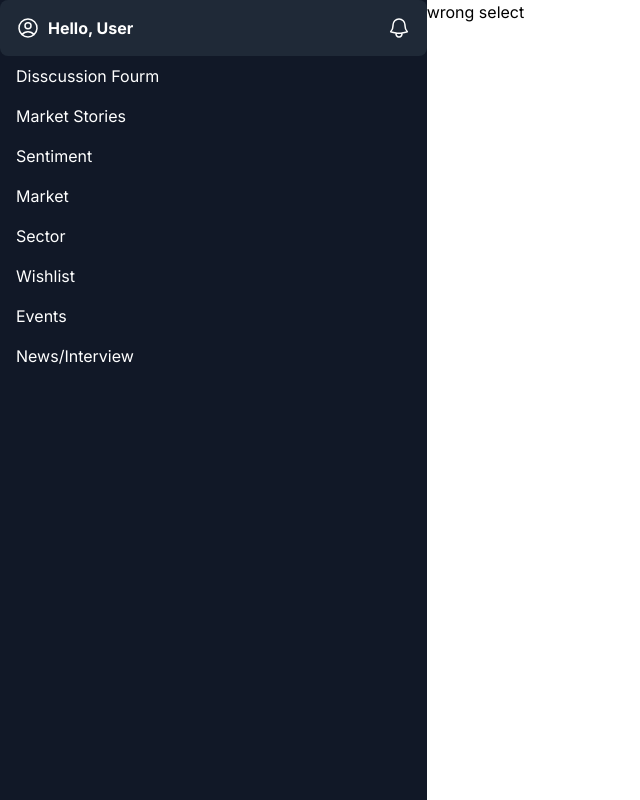
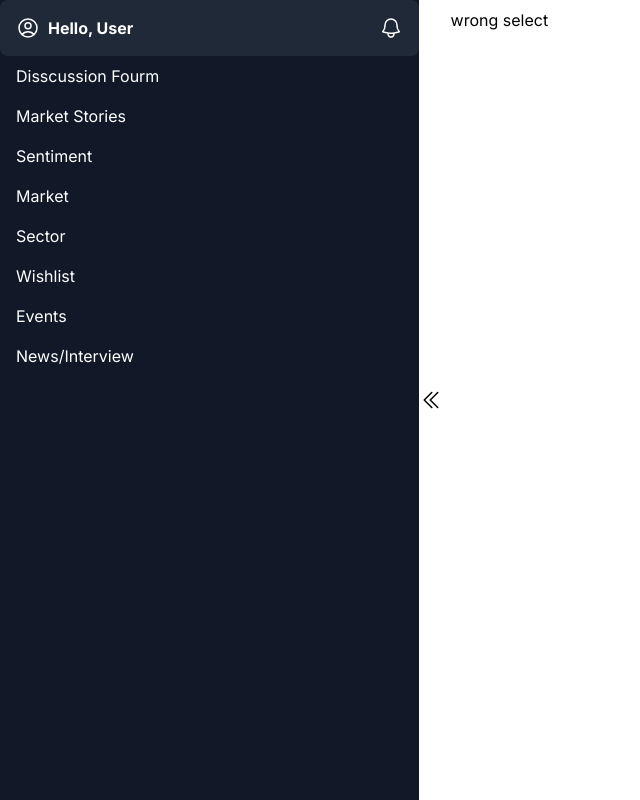
Before and after one commit to NileshVerma001/goindia, a Next.js app: page / in a window 1280 px wide. Shown: the whole page, without its empty margins (0-640 px from the left). Built offline with nearby package versions, Linux system fonts and the light colour scheme.

Commit message:
fixed toggle

```diff
--- a/app/page.tsx
+++ b/app/page.tsx
@@ -19,9 +19,15 @@ export default function Home() {
 
   ];
 
+  const [isClosed, setIsClosed] = useState(false);
+
+    const toggleClose = () => {
+        setIsClosed(!isClosed);
+    };
+
   return (
     <div className="flex h-screen">
-      <div className="bg-[#111827] w-1/3 flex flex-col">
+      <div className={`bg-[#111827] w-1/3 flex flex-col ${isClosed ? 'hidden' : ''}`}>
         <div className="flex-grow">
           <UserLogo />
           {onlinePeopleExclOurUser.map((user) => (
@@ -35,7 +41,21 @@ export default function Home() {
           ))}
         </div>
       </div>
-      <div className="bg-white w-2/3 flex flex-col">
+      <div className="top-auto flex justify-center items-center h-screen">
+      {isClosed ? (
+
+      <svg onClick={toggleClose} xmlns="http://www.w3.org/2000/svg" fill="none" viewBox="0 0 24 24" strokeWidth={1.5} stroke="currentColor" className="w-6 h-6">
+       <path strokeLinecap="round" strokeLinejoin="round" d="m5.25 4.5 7.5 7.5-7.5 7.5m6-15 7.5 7.5-7.5 7.5" />
+      </svg>
+
+              ) : (
+
+                <svg onClick={toggleClose} xmlns="http://www.w3.org/2000/svg" fill="none" viewBox="0 0 24 24" strokeWidth={1.5} stroke="currentColor" className="w-6 h-6">
+                <path strokeLinecap="round" strokeLinejoin="round" d="m18.75 4.5-7.5 7.5 7.5 7.5m-6-15L5.25 12l7.5 7.5" />
+              </svg>
+            )}
+            </div>
+      <div className={`flex flex-col bg-white ${isClosed ? 'w-full' : 'w-2/3'} p-2`}>
   {!selectedUserId && <div>wrong select</div>}
   {!!selectedUserId && (
     <div>
@@ -51,7 +71,6 @@ export default function Home() {
   )}
 </div>
 
-
     </div>
   );
 }
```
